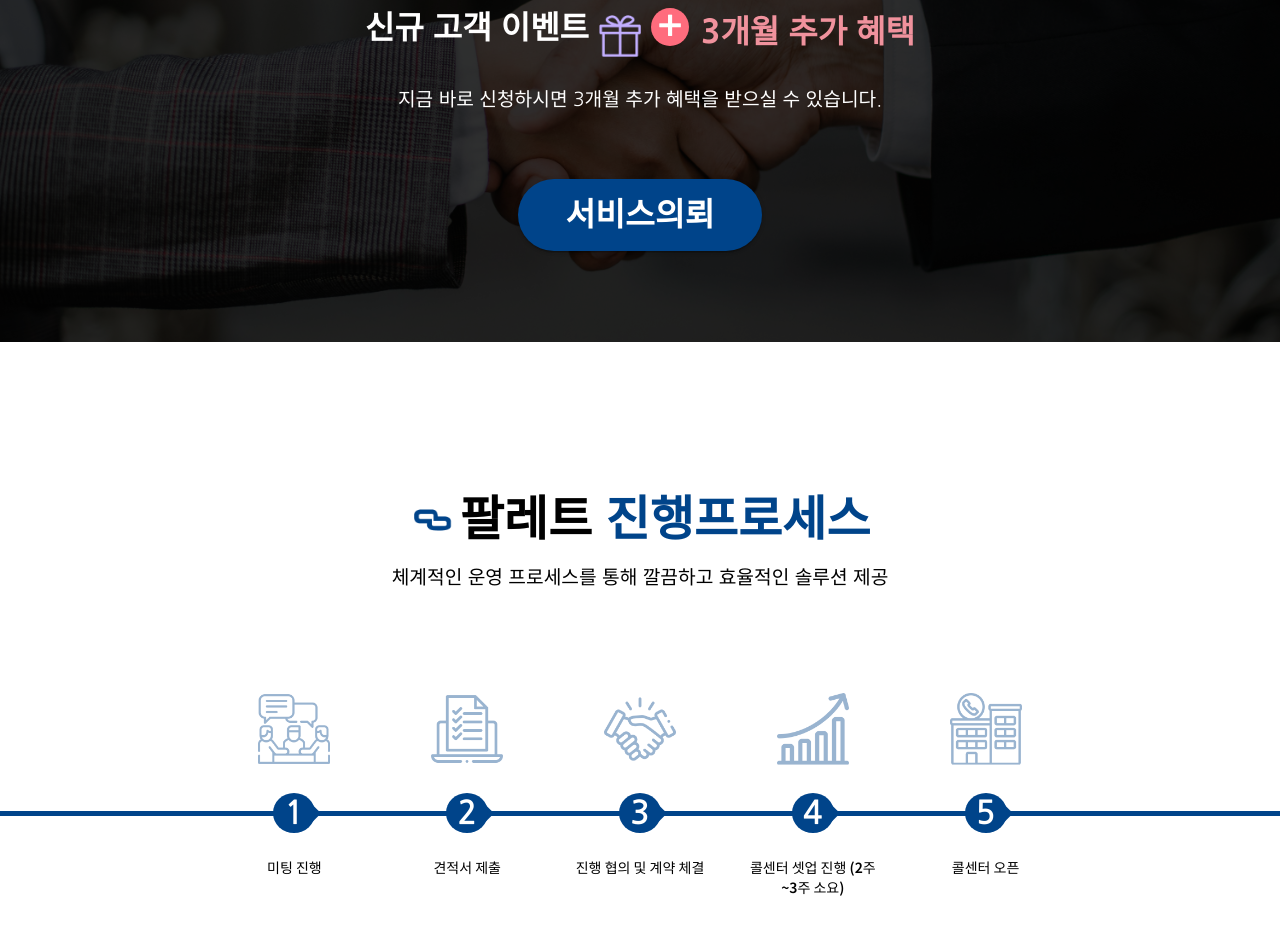
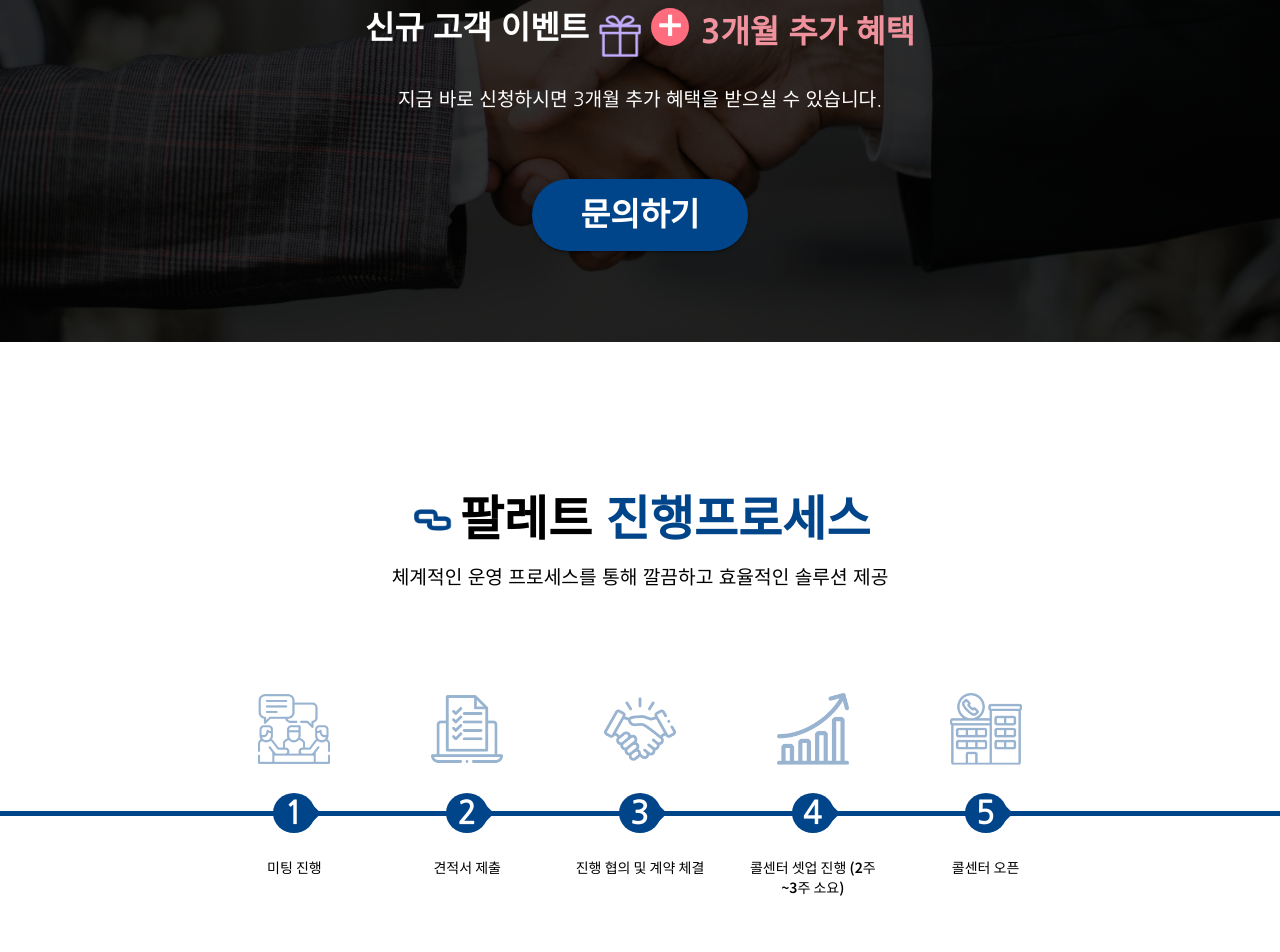
Before and after one commit to 243Studio/ons, a React (Create React App) app: page / in a window 1280 px wide. Shown: the part 3503-4455 px from the top of the page. Built offline with nearby package versions, Linux system fonts and the light colour scheme.

Commit message:
version3.8

```diff
--- a/src/components/CTA.js
+++ b/src/components/CTA.js
@@ -18,7 +18,7 @@ export default function CTA({openContactForm}) {
                 </Box>
                   <p className='cta-p'>지금 바로 신청하시면 3개월 추가 혜택을  <br className='brake'/>받으실 수 있습니다.</p>
                 <Button  sx={{paddingY:'1rem', paddingX:'3rem', borderRadius:'60px', bgcolor:'#00448A', mt:{xs:'0rem', md:'3rem'}}} size={'large'} variant='contained' onClick={openContactForm}>
-                    <Typography  color={'white'} variant='h4' fontWeight={'700'}>서비스의뢰</Typography>
+                    <Typography  color={'white'} variant='h4' fontWeight={'700'}>문의하기</Typography>
                 </Button>
             </Box>
         </Box>
```
